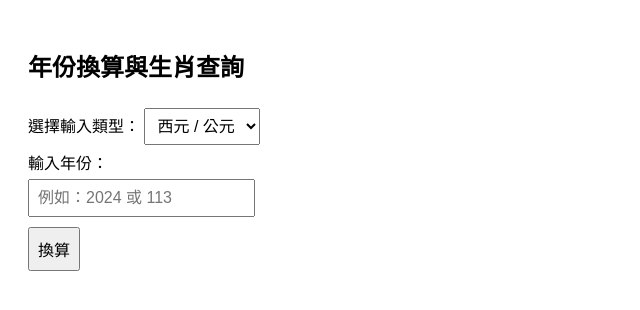
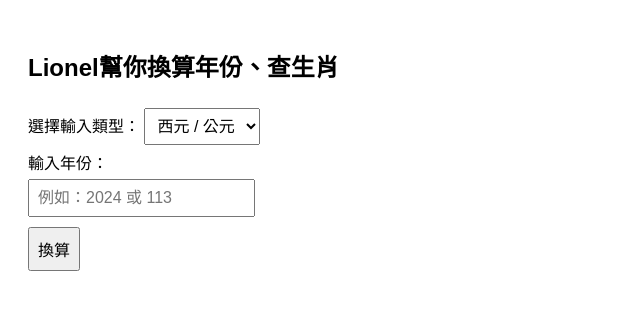
Before and after one commit to hanldj/lionel_year, a plain HTML site: page index.html in a window 1280 px wide. Shown: the whole page, without its empty margins (0-640 px from the left). Drawn offline with Linux system fonts and the light colour scheme.

Commit message:
Update index.html

```diff
--- a/index.html
+++ b/index.html
@@ -2,7 +2,7 @@
 <html lang="zh-Hant">
 <head>
   <meta charset="UTF-8">
-  <title>年份換算器</title>
+  <title>Lionel的年份換算器</title>
   <style>
     body {
       font-family: "Arial", sans-serif;
@@ -21,7 +21,7 @@
   </style>
 </head>
 <body>
-  <h2>年份換算與生肖查詢</h2>
+  <h2>Lionel幫你換算年份、查生肖</h2>
 
   <label for="type">選擇輸入類型：</label>
   <select id="type" onchange="toggleJapaneseInput()">
```
